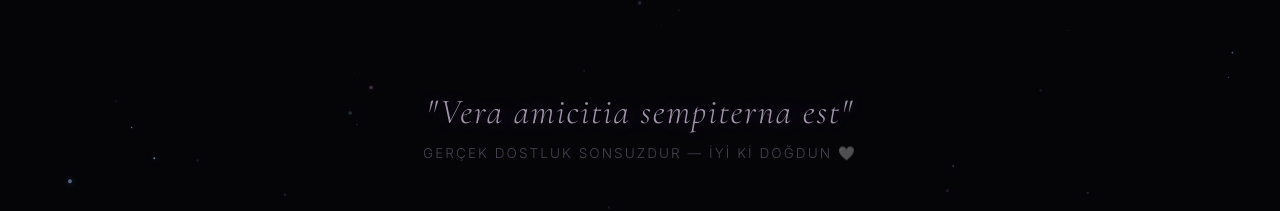
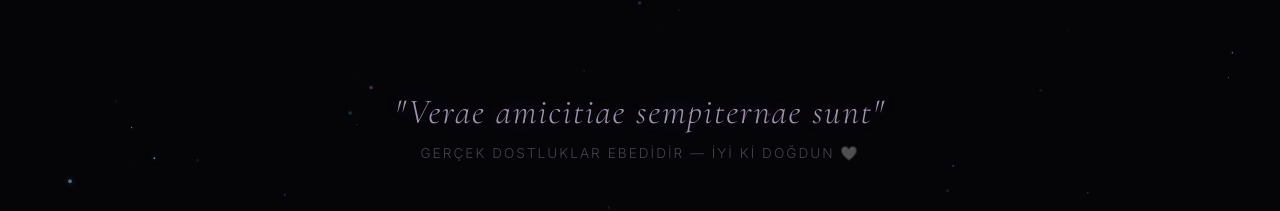
Before and after one commit to fn-db/fn-db.github.io, a plain HTML site: page index.html in a window 1280 px wide. Shown: the top 211 px of the page. Drawn offline with nearby package versions, Linux system fonts and the light colour scheme.

Commit message:
Update index.html

```diff
--- a/index.html
+++ b/index.html
@@ -207,8 +207,8 @@
     </div>
 
     <div id="message-area">
-        <div class="main-quote">"Vera amicitia sempiterna est"</div>
-        <div class="sub-text">Gerçek dostluk sonsuzdur — İyi ki doğdun 🤍</div>
+        <div class="main-quote">"Verae amicitiae sempiternae sunt"</div>
+        <div class="sub-text">Gerçek dostluklar ebedidir — İyi ki doğdun 🤍</div>
     </div>
 
     <script>
```
